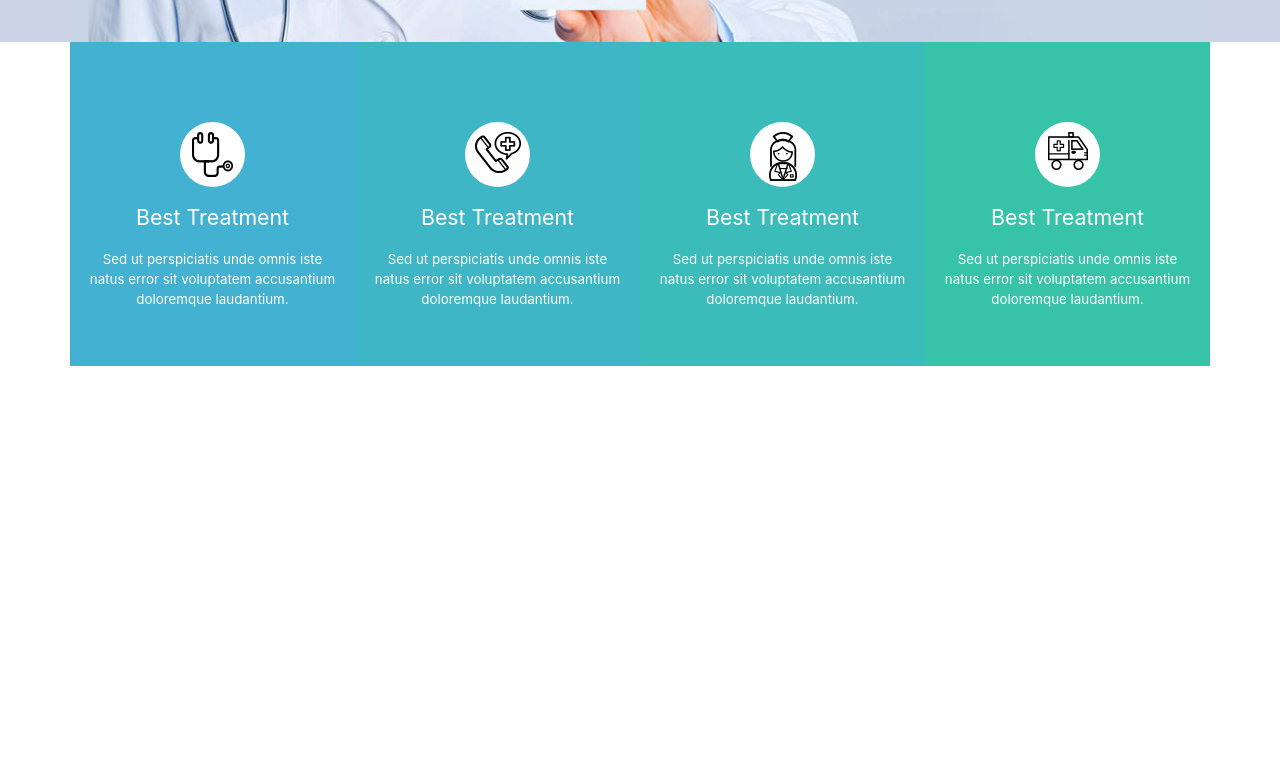
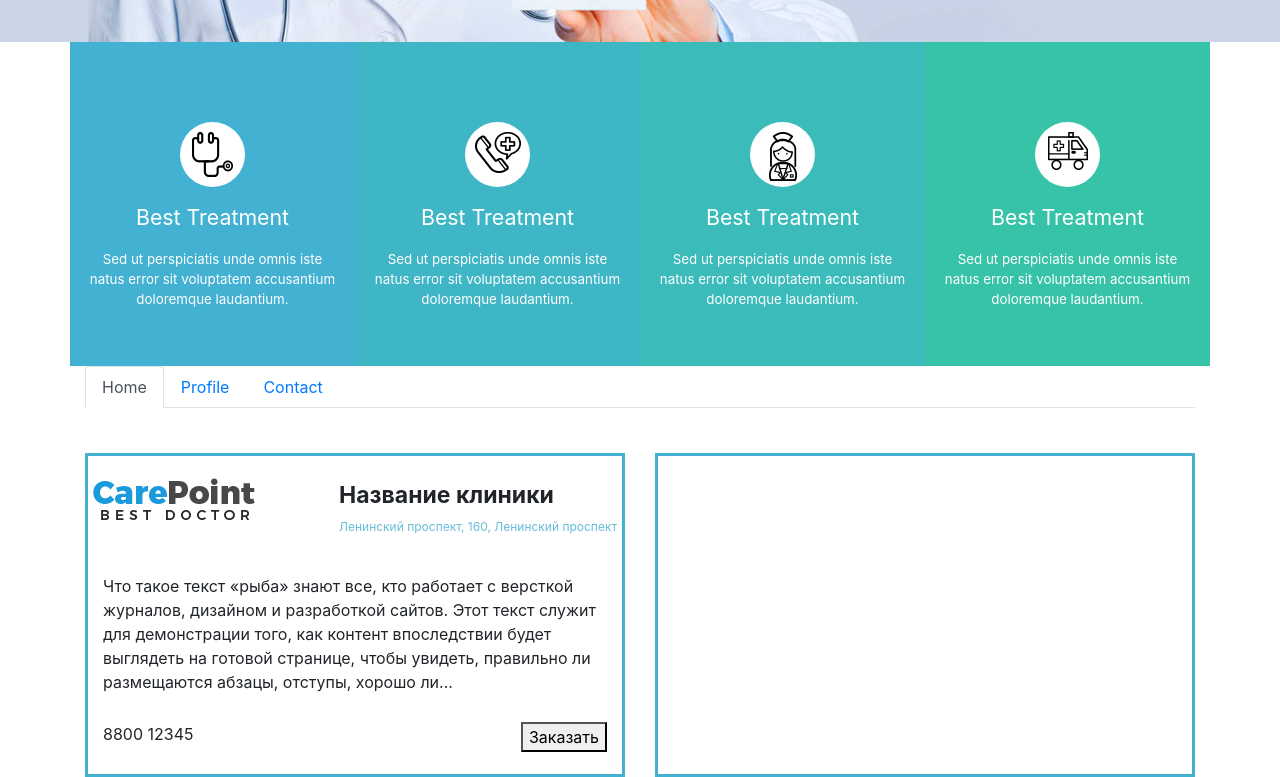
Before and after one commit to holms-lm/mrt2Midle, a website: page index.html in a window 1280 px wide. Shown: the part 567-1344 px from the top of the page. Before the commit the page ends 933 px from the top, so only its background shows below. Drawn offline with nearby package versions, Linux system fonts and the light colour scheme.

Commit message:
card clinics

```diff
--- a/index.html
+++ b/index.html
@@ -8,7 +8,7 @@
     <link rel="stylesheet" href="https://stackpath.bootstrapcdn.com/bootstrap/4.3.1/css/bootstrap.min.css"
           integrity="sha384-ggOyR0iXCbMQv3Xipma34MD+dH/1fQ784/j6cY/iJTQUOhcWr7x9JvoRxT2MZw1T" crossorigin="anonymous">
     <link rel="stylesheet" href="dist/main.css">
-    <link rel="stylesheet" href="dist/header.css">
+    <!--<link rel="stylesheet" href="dist/header.css">-->
 
 </head>
 <body>
@@ -47,23 +47,6 @@
                     <span class="navbar-toggler-icon"></span>
                 </button>
                 <div class="collapse navbar-collapse" id="navbarText">
-                    <!--<ul class="navbar-nav mr-auto">-->
-                    <!--<li class="nav-item active">-->
-                    <!--<a class="nav-link" href="#">Home <span class="sr-only">(current)</span></a>-->
-                    <!--</li>-->
-                    <!--<li class="nav-item">-->
-                    <!--<a class="nav-link" href="#">Features</a>-->
-                    <!--</li>-->
-                    <!--<li class="nav-item">-->
-                    <!--<a class="nav-link" href="#">Pricing</a>-->
-                    <!--</li>-->
-                    <!--</ul>-->
-
-                    <!--<span class="navbar-text">-->
-                    <!--Navbar text with an inline element-->
-                    <!--</span>-->
-
-                    <!--======-->
                     <ul class="navbar-nav mr-auto">
                         <li class="nav-item">
                             <a class="nav-link active" href="#">Главная</a>
@@ -95,7 +78,7 @@
         </div>
     </div>
 </header>
-
+<main>
     <section class="banner">
         <div class="container">
             <div class="row">
@@ -171,7 +154,63 @@
             </div>
         </div>
     </section>
+    <section class="clinics">
+        <div class="container">
+            <ul class="nav nav-tabs" id="myTab" role="tablist">
+                <li class="nav-item">
+                    <a class="nav-link active" id="home-tab" data-toggle="tab" href="#home" role="tab"
+                       aria-controls="home" aria-selected="true">Home</a>
+                </li>
+                <li class="nav-item">
+                    <a class="nav-link" id="profile-tab" data-toggle="tab" href="#profile" role="tab"
+                       aria-controls="profile" aria-selected="false">Profile</a>
+                </li>
+                <li class="nav-item">
+                    <a class="nav-link" id="contact-tab" data-toggle="tab" href="#contact" role="tab"
+                       aria-controls="contact" aria-selected="false">Contact</a>
+                </li>
+            </ul>
+            <div class="tab-content" id="myTabContent">
+                <div class="tab-pane fade show active" id="home" role="tabpanel" aria-labelledby="home-tab">
+                    <div class="row">
+                        <div class="col-12 col-md-6">
+                            <div class="card-clinic">
+                                <div class="row header-clinic">
+                                    <div>
+                                        <img src="asssets/logo_clinic.png" alt="logo">
+                                    </div>
+                                    <div>
+                                        <div><span class="bold">Название клиники</span></div>
+                                        <div><span class="adres">Ленинский проспект, 160, Ленинский проспект</span></div>
+                                    </div>
+                                </div>
+                                <div class="text">
+                                    <span>Что такое текст «рыба» знают все, кто работает с версткой журналов,
+дизайном и разработкой сайтов. Этот текст служит для демонстрации того,
+как контент впоследствии будет выглядеть на готовой странице, чтобы
+увидеть, правильно ли размещаются абзацы, отступы, хорошо ли...</span>
+                                </div>
+                                <div class="row footer">
+                                    <div><span>8800 12345</span></div>
+                                    <div>
+                                        <button>Заказать</button>
+                                    </div>
+                                </div>
+                            </div>
+                        </div>
+                        <div class="col-12 col-md-6">
+                            <div class="card-clinic">
 
+                            </div>
+                        </div>
+                    </div>
+                </div>
+                <div class="tab-pane fade" id="profile" role="tabpanel" aria-labelledby="profile-tab">2...Папугая</div>
+                <div class="tab-pane fade" id="contact" role="tabpanel" aria-labelledby="contact-tab">3...Папугая</div>
+            </div>
+        </div>
+    </section>
+</main>
 </body>
 <!-- Optional JavaScript -->
 <!-- jQuery first, then Popper.js, then Bootstrap JS -->
--- a/src/main.scss
+++ b/src/main.scss
@@ -0,0 +1,36 @@
+@import "header";
+section.clinics {
+  padding: 0px 45px;
+  .card-clinic {
+    height: 324px;
+    border: 3px solid $mainColor;
+    margin-top: 45px;
+  }
+  .card-clinic {
+    display: flex;
+    flex-direction: column;
+    justify-content: space-evenly;
+    .header-clinic {
+      justify-content: space-between;
+      margin: 0 5px;
+      .bold{
+        font-size: 23px;
+        font-weight: bold;
+        text-align: right;
+      }
+      .adres {
+        color: #67bdd8;
+        font-size: 12px;
+
+      }
+    }
+    .text {
+      padding: 5px 15px;
+      margin-top: 10px;
+    }
+    .footer {
+      justify-content: space-between;
+      margin: 0 15px;
+    }
+  }
+}
```
Also changed, not shown: asssets/Layer-7.jpg (added), asssets/arrow_down.png (added), asssets/logo_clinic.png (added), asssets/mail.png (added), asssets/map.png (added), asssets/phone.png (added), dist/main.css. Lines whose indentation alone changed are shown as unchanged.
